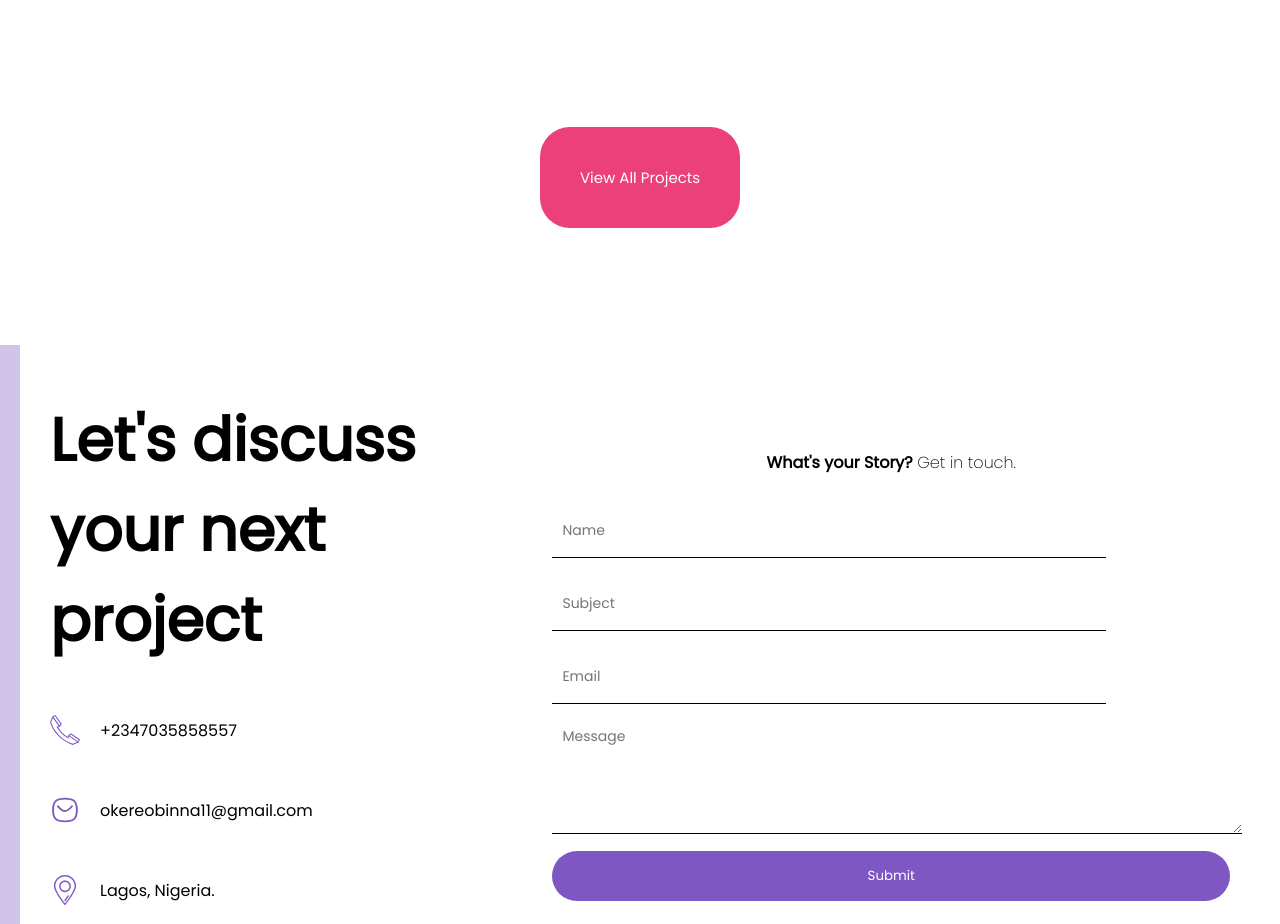
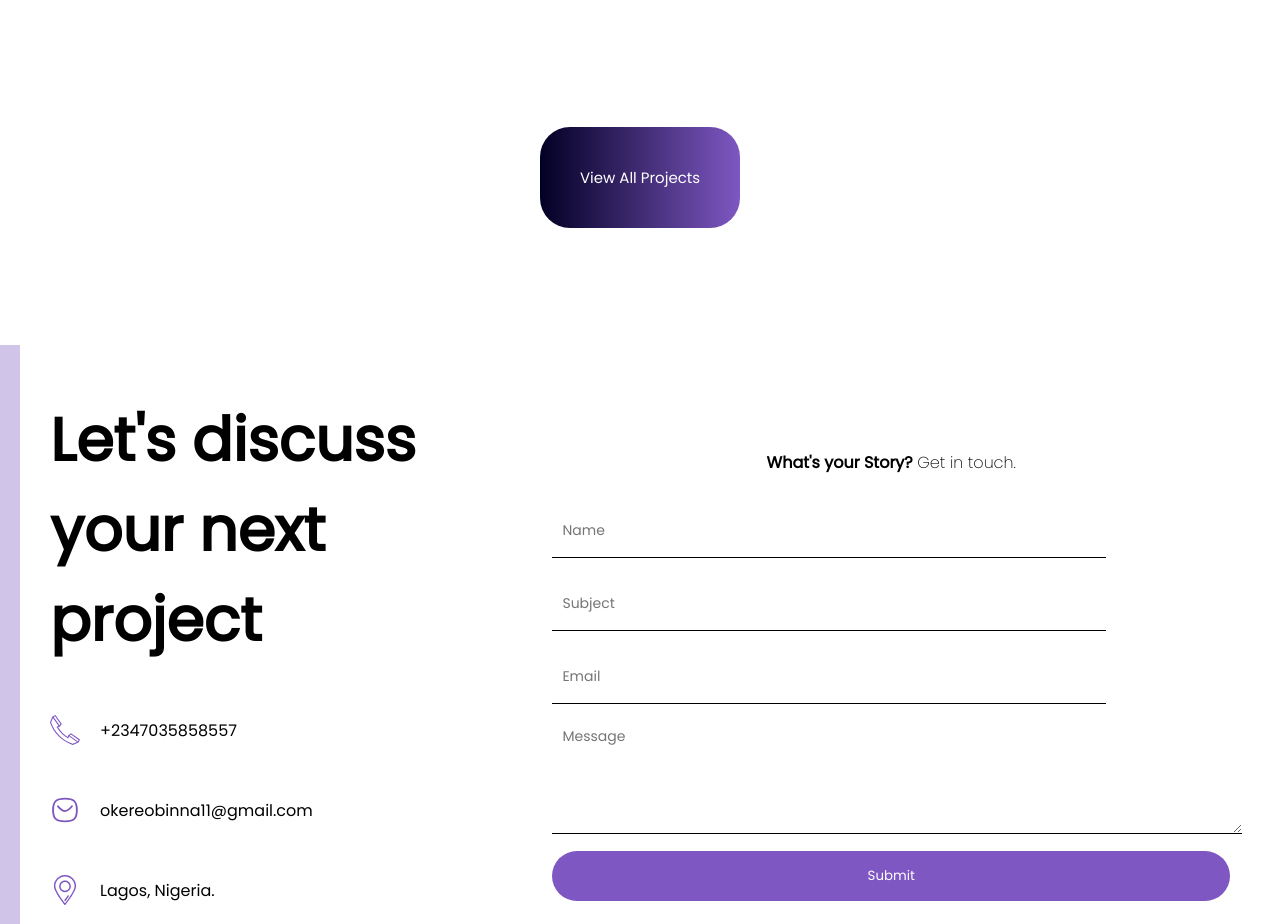
Before and after one commit to ObinnaKelvin/uiportfolio, a React (Create React App) app: page / in a window 1280 px wide. Shown: the part 3560-4484 px from the top of the page. Built offline with nearby package versions, Linux system fonts and the light colour scheme.

Commit message:
Links to all projects added

```diff
--- a/src/components/projects/projects.css
+++ b/src/components/projects/projects.css
@@ -99,14 +99,15 @@
 
 .proj-body-item-tag-link-text-view-all {
 	width: 50px;
-	background-color: #ec407a;
-	/*background-color: #f48fb1;*/
+	background: rgb(2,0,36);
+	background: linear-gradient(90deg, rgba(2,0,36,1) 0%, rgba(126,87,194,1) 100%, rgba(0,212,255,1) 100%);
 	border-radius: 30px;
 	text-align: center;
 	padding: 40px;
 	color: white;
 	text-decoration: none;
 	font-size: 15px;
+
 }
 
 .line {
```
